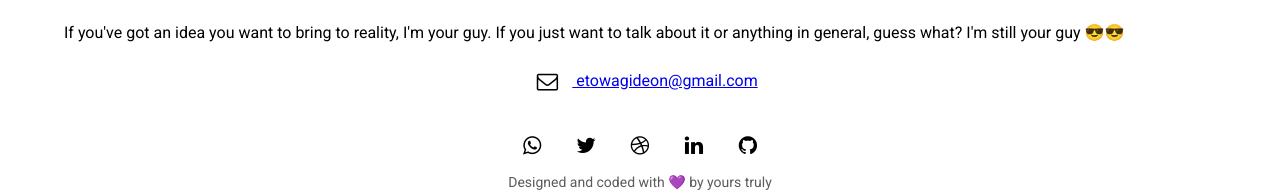
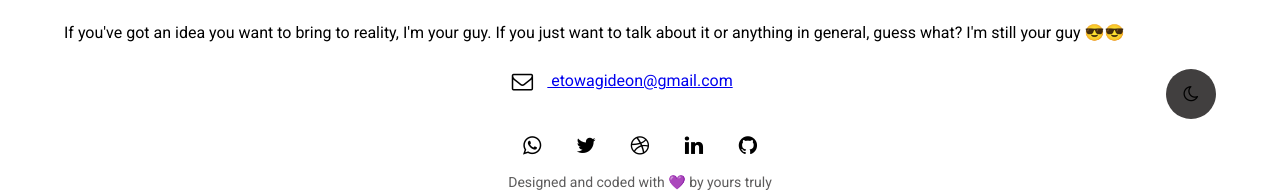
Before and after one commit to etowageed/myportfolioV1, a plain HTML site: page index.html in a window 1280 px wide. Shown: the part 2442-2632 px from the top of the page. Drawn offline with Linux system fonts and the light colour scheme.

Commit message:
added dark mode feature

```diff
--- a/css/styles.css
+++ b/css/styles.css
@@ -4,6 +4,10 @@
   margin: 0;
   padding: 0;
   box-sizing: border-box;
+}
+.dark-mode {
+  background-color: black;
+  color: #fff;
 }
 body {
   font-family: "Roboto", sans-serif;
@@ -120,7 +124,7 @@ em {
   border-radius: 50px;
   margin-top: 7%;
 }
-button:hover {
+.btn-hire:hover {
   background-color: red;
 }
 h2 {
@@ -215,3 +219,20 @@ h2 {
   width: 50px;
   margin-bottom: 20px;
 }
+
+.toggleBtn {
+  background-color: #413f3f;
+  width: 50px;
+  height: 50px;
+  border-radius: 100px;
+  border: none;
+  text-align: center;
+  padding: 10px;
+  float: right;
+}
+
+.fa-moon-o {
+  vertical-align: middle;
+  text-align: center;
+  display: table-cell;
+}
--- a/index.html
+++ b/index.html
@@ -16,7 +16,7 @@
     <link rel="stylesheet" href="css/styles.css" />
   </head>
   <body>
-    <div class="container" onscroll="scrollEve()">
+    <div class="container" id="container-div">
       <header class="header">
         <img src="" alt="" class="logo" />
         <nav class="navbar">
@@ -25,15 +25,15 @@
             <li><a href="#portfolio">Portfolio</a></li>
             <li><a href="#contact">Contact Me</a></li>
           </ul>
-          <button role="button" id="btn-nav" onclick="myFunction()">
+          <button role="button" id="btn-nav">
             Menu
             <!-- <img src="img/hamburger-menu.svg" class="menu-btn" alt="Menu" />-->
           </button>
         </nav>
       </header>
-      <main class="content">
+      <main class="content"></main>
         <div id="over-lay">
-          <button role="button" id="exit-nav" onclick="closeBtn()">
+          <button role="button" id="exit-nav" >
             <img src="" class="exit-btn" alt="Menu" />
           </button>
           <ul class="overlay-list">
@@ -140,7 +140,7 @@
             you just want to talk about it or anything in general, guess what?
             I'm still your guy 😎😎 </span
           ><br /><br />
-
+<button onclick="darkMode()" class="toggleBtn"><i class="fa fa-moon-o fa-lg"></i></button>
           <div class="social-links">
             <span class="social-email"
               ><i class="fa fa-envelope-o fa-lg"></i></span
--- a/js/main.js
+++ b/js/main.js
@@ -1,7 +1,4 @@
-function myFunction() {
-  document.getElementById("over-lay").style.visibility = "visible";
+function darkMode() {
+  var nightMode = document.getElementById("container-div");
+  nightMode.classList.toggle("dark-mode");
 }
-
-function closeBtn() {
-  document.getElementById("over-lay").style.visibility = "hidden";
-}
```
